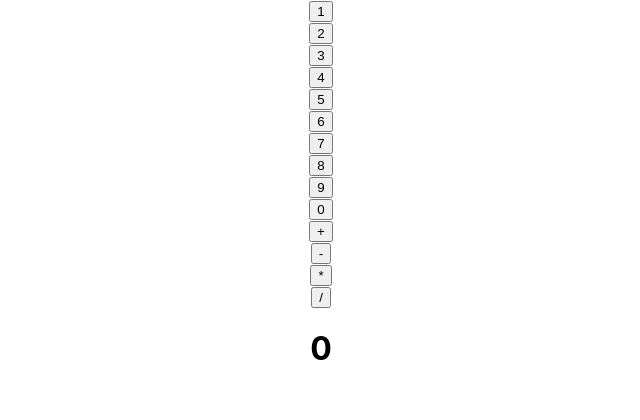
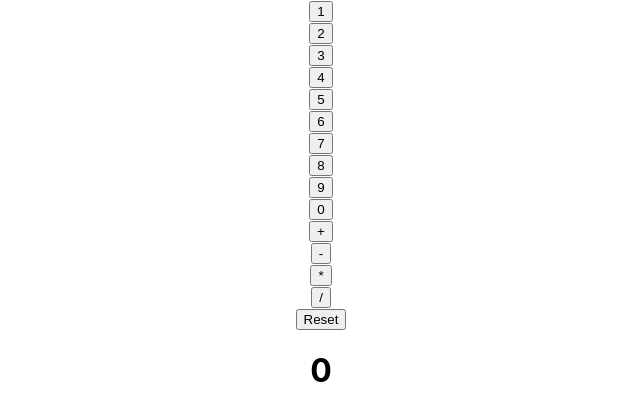
Before and after one commit to JessicaBunyan/Calculator, a React (Create React App) app: page / in a window 1280 px wide. Shown: the top 420 px of the page, without its empty margins (319-959 px from the left). Built offline with nearby package versions, Linux system fonts and the light colour scheme.

Commit message:
added reset button

```diff
--- a/src/App.js
+++ b/src/App.js
@@ -18,7 +18,7 @@ this.state={output:0,
   multiply = (number) => this.setState({output:this.state.output*number})
   divide = (number) => this.setState({output:this.state.output/number})
   setOperation = (symbol) => this.setState({operation:symbol})
-
+  resetNumber = () => this.setState({output:0})
  ;
 changeOperation = (symbol) =>{
 
@@ -100,6 +100,10 @@ default:
 <CalcButton value = {'/'} onClick = {this.changeOperation}
 />
 
+<CalcButton value = {'Reset'} onClick = {this.resetNumber}
+/>
+
+
 <h1>{this.state.output}</h1>
       </div>
     );
```
